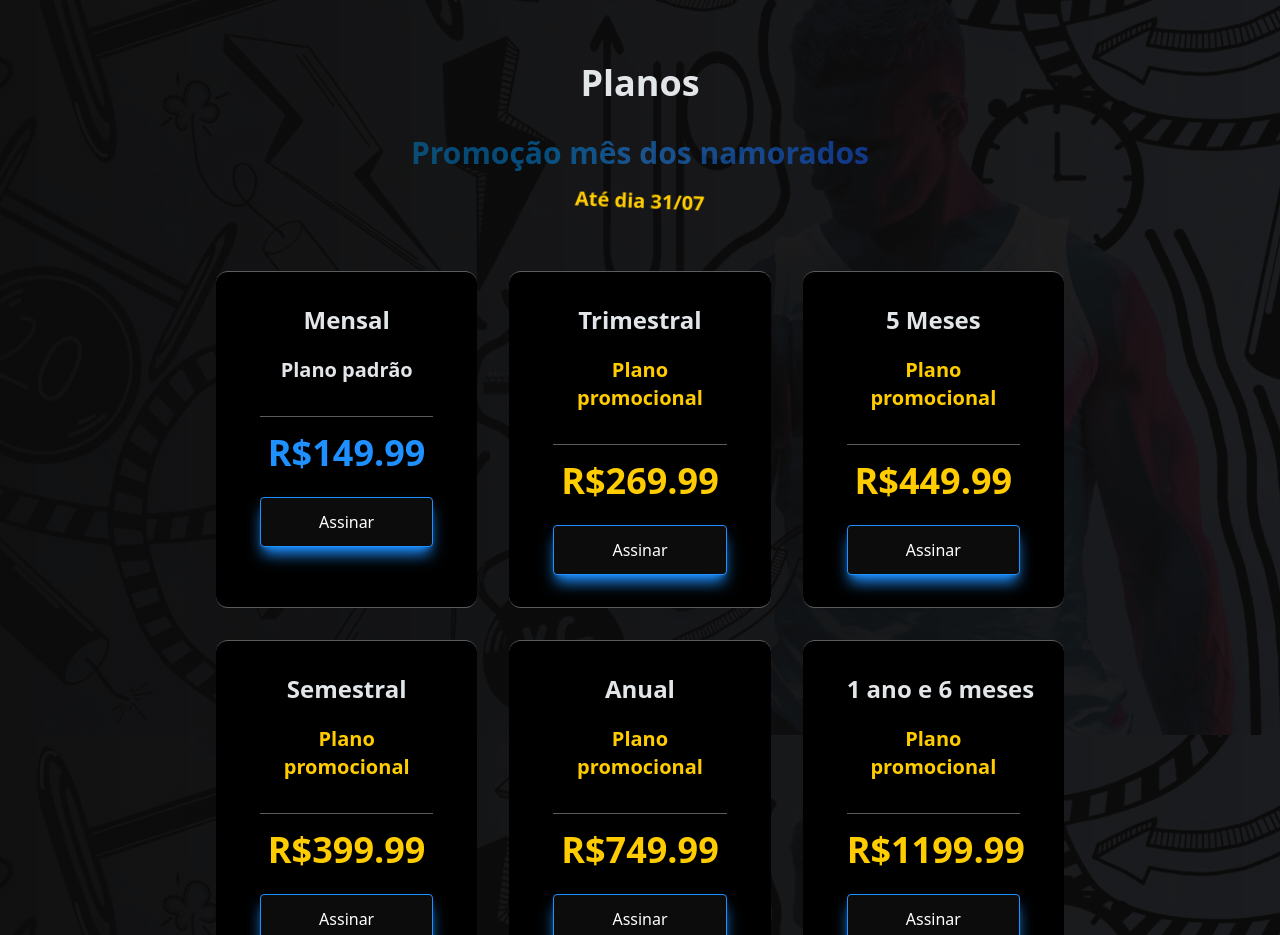
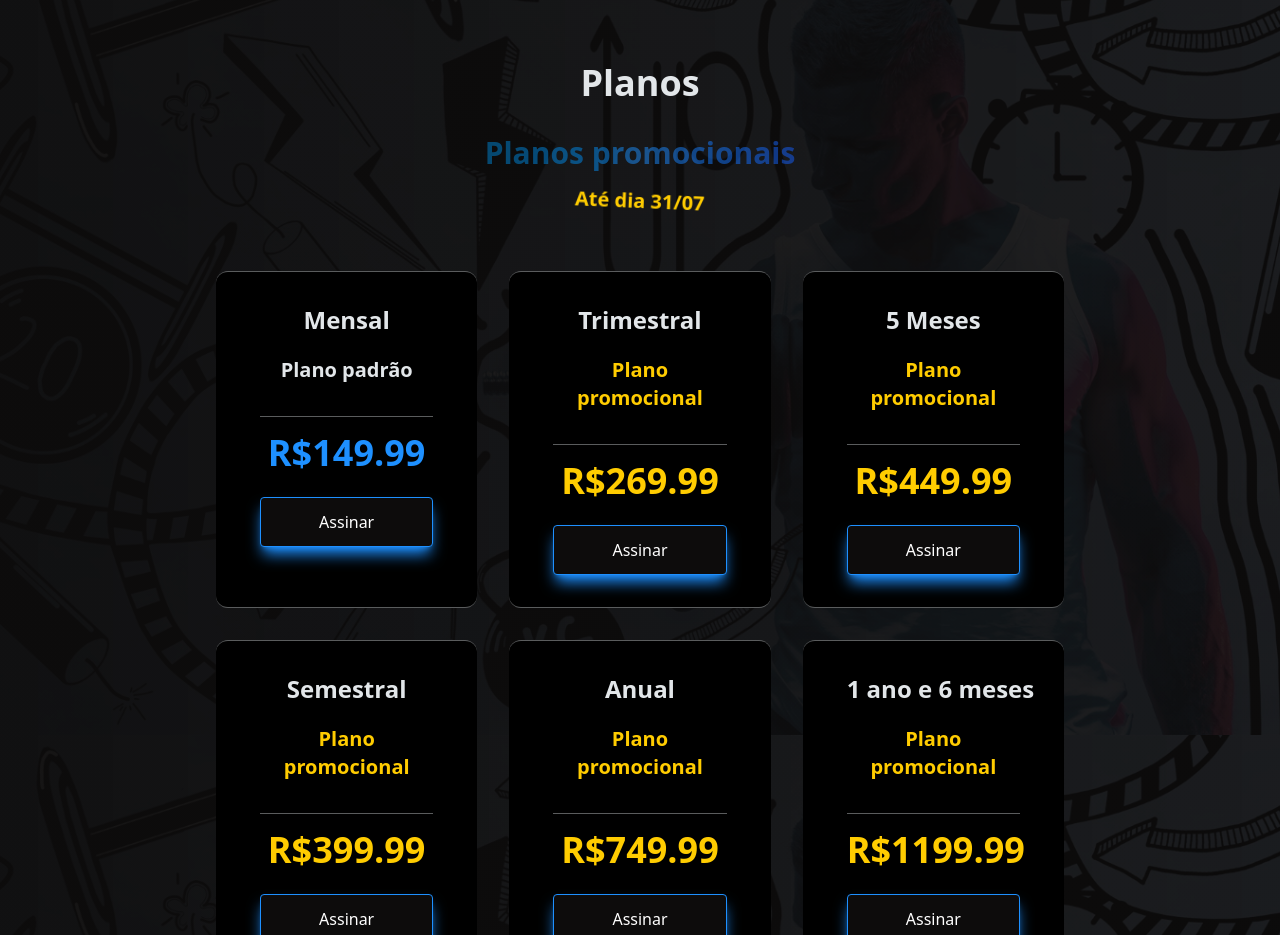
Before and after one commit to JairoLopes/personal_trainer, a React (Vite) app: page / in a window 1280 px wide. Shown: the part 1776-2711 px from the top of the page. Built offline with nearby package versions, Linux system fonts and the light colour scheme.

Commit message:
Update Planos.tsx

```diff
--- a/src/components/sections/Planos.tsx
+++ b/src/components/sections/Planos.tsx
@@ -72,7 +72,7 @@ const Planos = () => {
             transition={{ duration: 0.8 }}
             className="gradient-text font-bold text-2xl lg:text-3xl animate-pulse"
           >
-            Promoção mês dos namorados
+            Planos promocionais
           </motion.h3>
 
           <motion.h4
```
